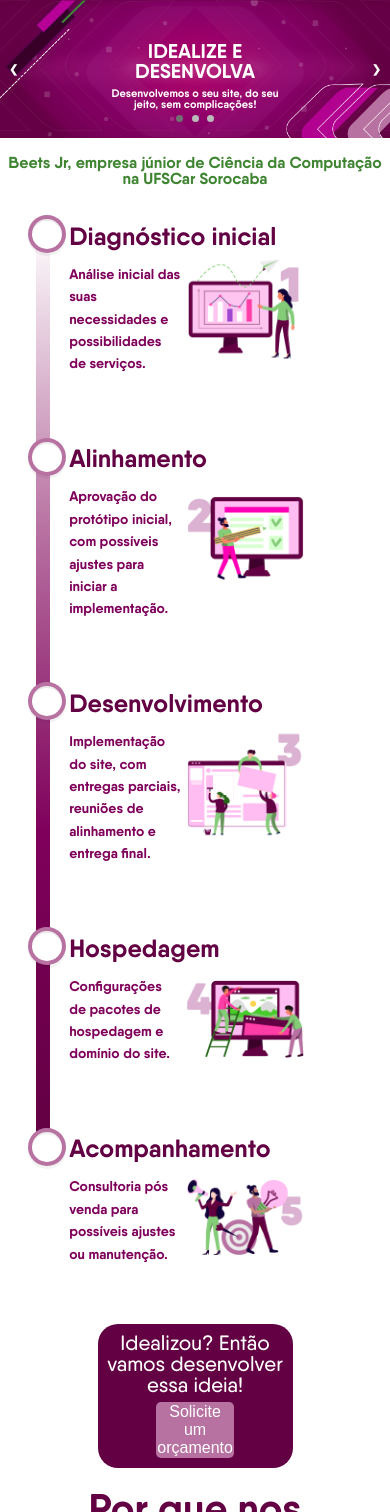
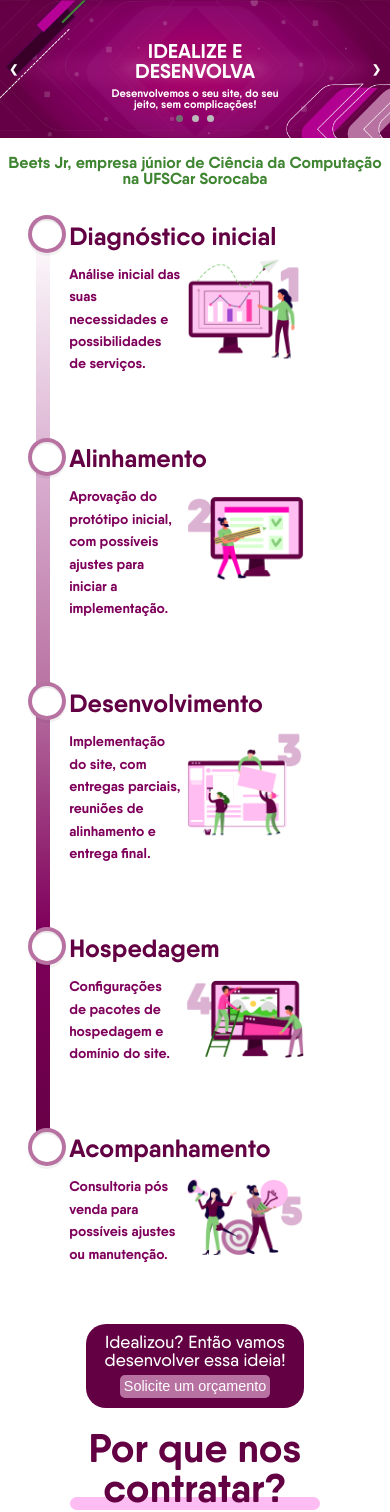
Before and after one commit to Beets-Jr/nosso-site, a PHP site: page / in a window 390 px wide; the page is wider, and only the part inside the window is pictured. Shown: the top 1512 px of that part. Run offline with PHP 8.4, Linux system fonts and the light colour scheme.

Commit message:
ajuste botão orçamento e cor linha jornada

```diff
--- a/style.css
+++ b/style.css
@@ -780,12 +780,24 @@ body {
     height: 85%;
     width: 14px;
     background: #7F005B;
-    background-image: linear-gradient(#fff, #b872a2, #7f005b, #630043);
+    background-image: linear-gradient(#fff, #dbb2d2, #b872a2, #7f005b, #630043);
 }
 
 @media only screen and (max-width: 1024px) {
     #linha::before {
         height: 100%;
+   }
+}
+
+@media only screen and (max-width: 500px) {
+	#linha::before {
+        height: 103%;
+   }
+}
+
+@media only screen and (max-width: 370px) {
+	#linha::before {
+        height: 101%;
    }
 }
 
@@ -994,21 +1006,51 @@ body {
 	border-radius: 20px;
 	width: 40%;
 	margin: 200px auto 0 auto;
+  padding: 0 3%;
 	display: flex;
 	flex-wrap: wrap;
 	justify-content: center;
 }
 
+#frase-orcamento {
+  color: #fff;
+  display: inline-block;
+  margin: 5% 3% 3% 3%;
+  font-size: 1.3em;
+  flex-basis: 100%
+}
+
+#btn-jornada {
+	background-color: #B872A2;
+	color: white;
+	text-decoration: none;
+	border: none;
+	border-radius: 5px;
+	cursor: pointer;
+	padding: 2%;
+	font-size: 1em;
+	display: block;
+	width: auto;
+	margin-bottom: 5%;
+}
+
 @media only screen and (max-width: 800px) {
     #orcamento-jornada {
         margin-top: 150px;
+        width: 50%;
     }
 }
 
 @media only screen and (max-width: 500px) {
-    #orcamento-jornada {
-        margin-top: 190px;
-    }
+	#orcamento-jornada {
+		margin-top: 190px;
+	}
+	#frase-orcamento {
+		font-size: 1.1em;
+	}
+	#btn-jornada {
+		font-size: 0.9em;
+	}
 }
 
 @media only screen and (max-width: 330px) {
@@ -1023,31 +1065,4 @@ body {
    }
 }
 
-@media only screen and (max-width: 600px) {
-    #orcamento-jornada {
-      width: 50%;
-    }
-}
-
-#frase-orcamento {
-	color: #fff;
-	display: inline-block;
-	margin: 5% 3% 3% 3%;
-	font-size: 1.3em;
-	flex-basis: 100%
-}
-
-#btn-jornada {
-    background-color: #B872A2;
-    color: white;
-    text-decoration: none;
-    border: none;
-    border-radius: 5px;
-    cursor: pointer;
-    padding: 0.7%;
-    font-size: 1em;
-    display: block;
-    width: 40%;
-    margin-bottom: 5%;
-}
 /* FIM DA JORNADA DO CLIENTE */
```
